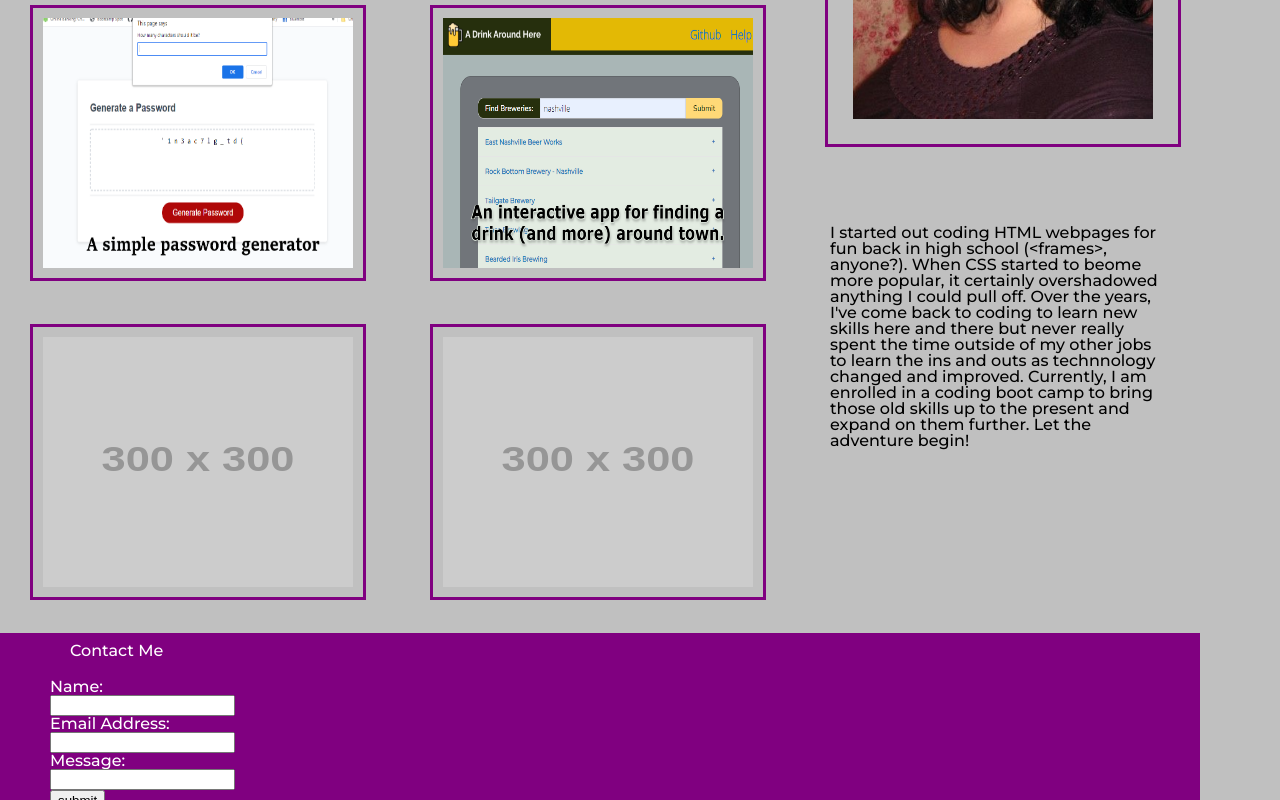
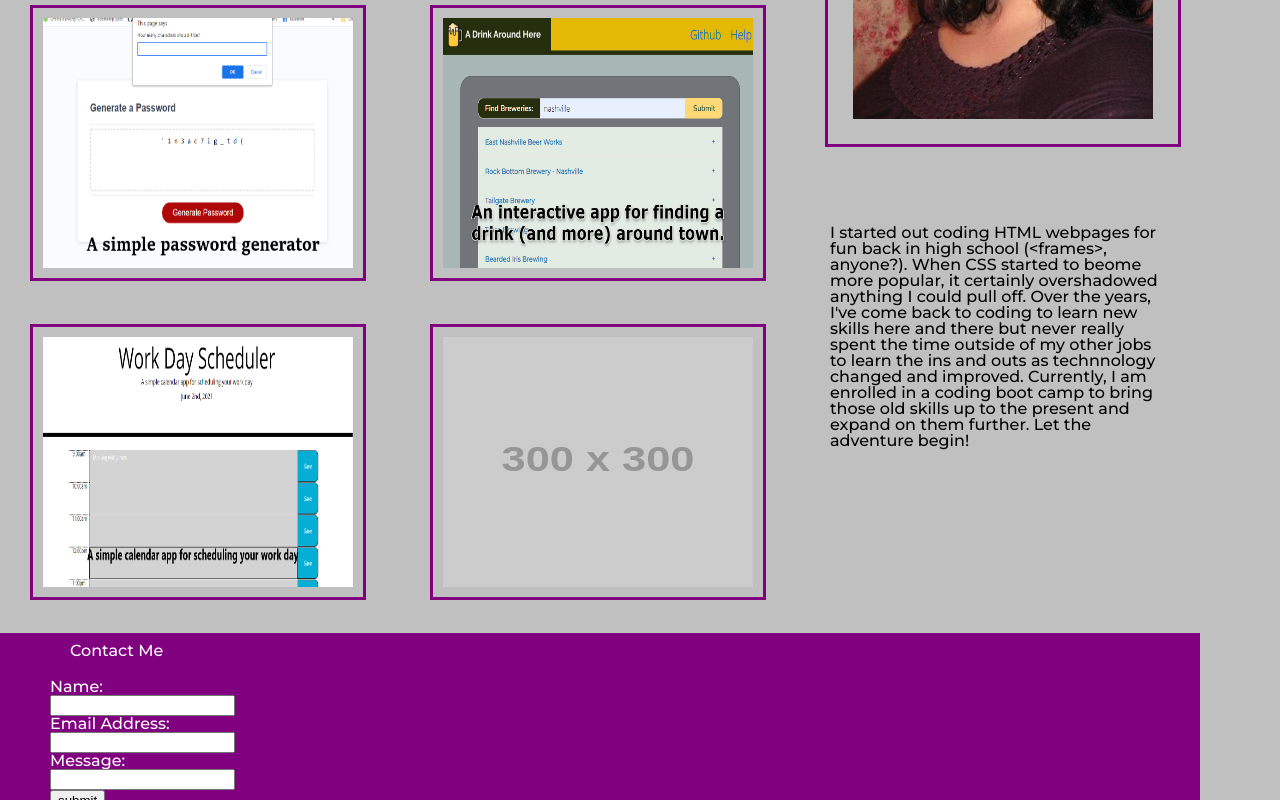
Before and after one commit to LaurenR01/HW2PersonalPortfolio, a plain HTML site: page index.html in a window 1280 px wide. Shown: the part 466-1266 px from the top of the page. Drawn offline with Linux system fonts and the light colour scheme; placeholder pictures from the web are drawn by us.

Commit message:
one more link

```diff
--- a/index.html
+++ b/index.html
@@ -39,7 +39,7 @@
 
             <li class="cards"><span class="flip"><span class="hover-image"><a href="https://laurenr01.github.io/A_Drink_Around_Here/" target="_blank"><img src="images/ADrinkAroundHere.PNG" alt="A Drink Around Here screenshot"></a></span></li>
 
-            <li class="cards"><span class="flip"><span class="hover-image"><a href="http://www.placeholder.com" target="_blank"><img src="https://via.placeholder.com/300" alt="Placeholder"></a></span></li>
+            <li class="cards"><span class="flip"><span class="hover-image"><a href="https://laurenr01.github.io/HW5WorkdayScheduler" target="_blank"><img src="images/WorkdayScheduler.png" alt="Placeholder"></a></span></li>
 
             <li class="cards"><span class="flip"><span class="hover-image"><a href="http://www.placeholder.com" target="_blank"><img src="https://via.placeholder.com/300" alt="Placeholder"></a></span></li>
 
```
Also changed, not shown: images/WorkdayScheduler.png (added).
